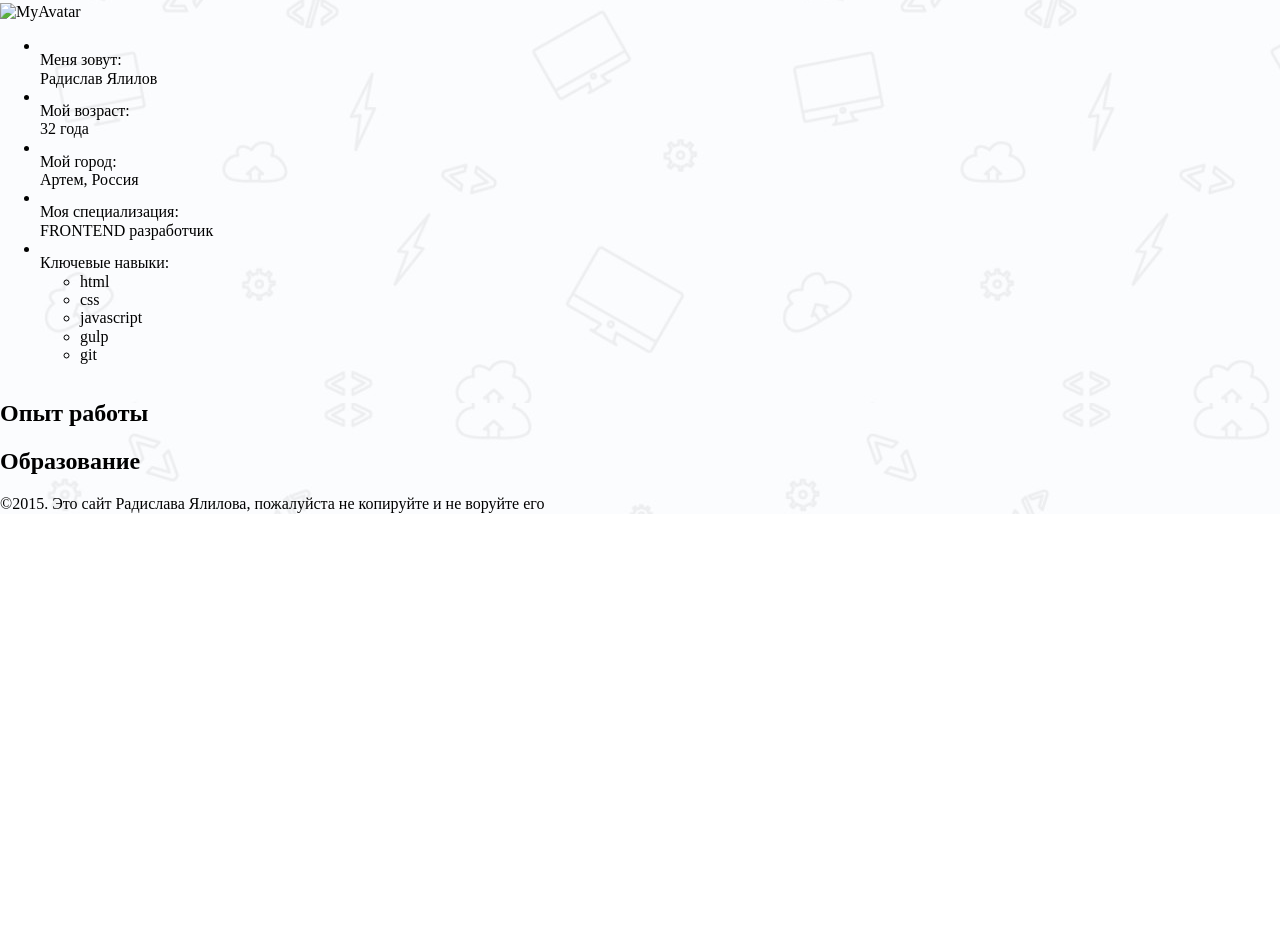
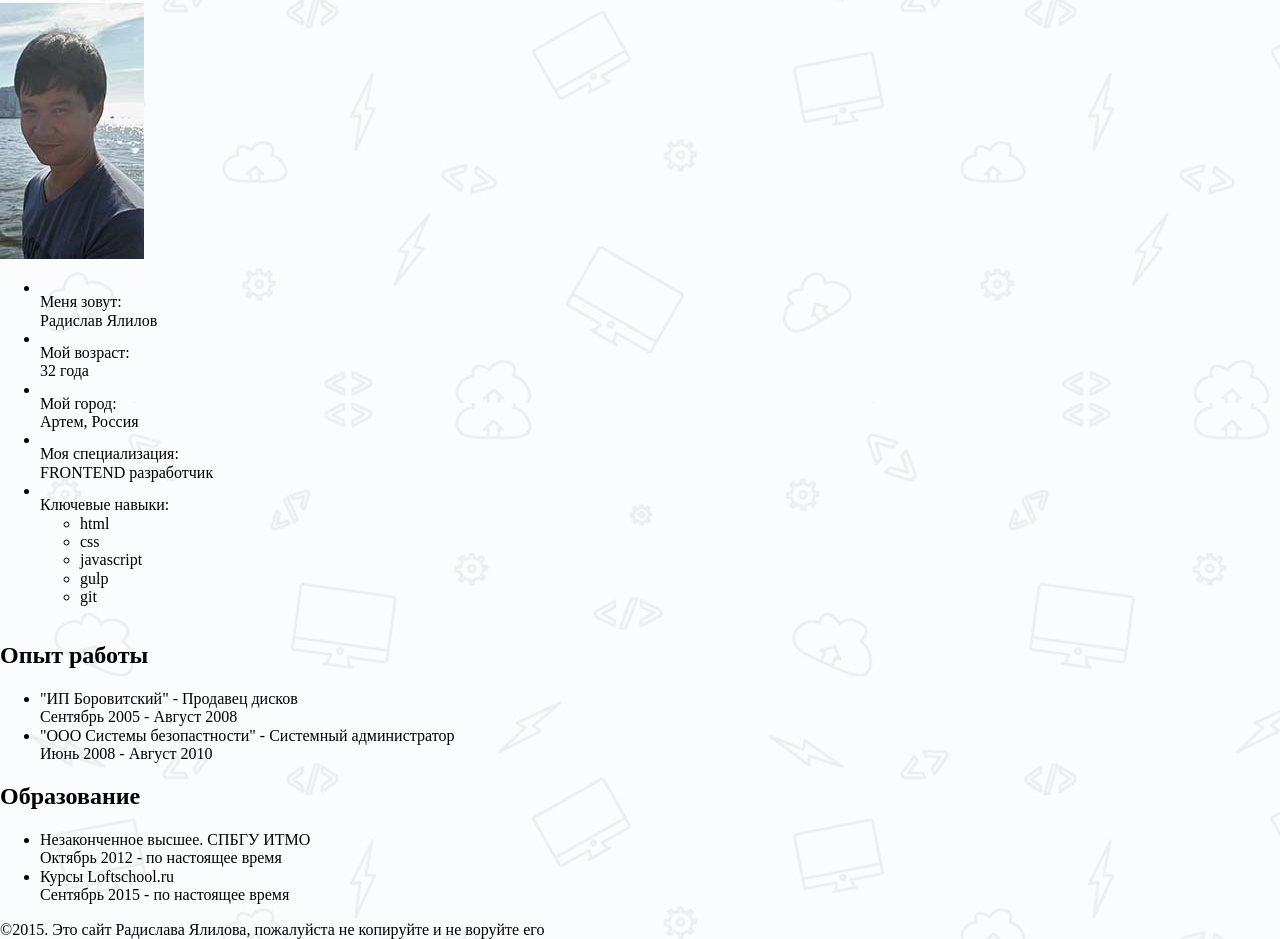
Before and after one commit to radislaw/portfolio, a website: page app/index.jade in a window 1280 px wide. Shown: the part 364-1303 px from the top of the page. Before the commit the page ends 878 px from the top, so only its background shows below. Drawn offline with nearby package versions, Linux system fonts and the light colour scheme; files that its build step writes are made by us from their sources; a web font is replaced by a local one.

Commit message:
Add info block

```diff
--- a/app/jade-includes/_info-block.jade
+++ b/app/jade-includes/_info-block.jade
@@ -4,7 +4,7 @@ section.variable-block
         .info__body.clearfix
             .image-wrap
                 .avatar-box
-                    img.avatar(src="img/avatar.png", alt="MyAvatar")
+                    img.avatar(src="img/avatar.jpg", alt="MyAvatar")
             .worksheet-wrap
                 ul.worksheet__list
                     li.worksheet__item.clearfix
@@ -30,5 +30,21 @@ section.variable-block
                                 li.skill-item git
     article.variable__block__info
         h2.info__header Опыт работы
+        .info__body
+            ul.about-box__list
+                li.about-box__item.icon-work
+                    .where "ИП Боровитский" - Продавец дисков
+                    .period Сентябрь 2005 - Август 2008
+                li.about-box__item.icon-work
+                    .where "ООО Системы безопастности" - Системный администратор
+                    .period Июнь 2008 - Август 2010
     article.variable__block__info
         h2.info__header Образование
+        .info__body
+            ul.about-box__list
+                li.about-box__item.icon-hat
+                    .where Незаконченное высшее. СПБГУ ИТМО
+                    .period Октябрь 2012 - по настоящее время
+                li.about-box__item.icon-page
+                    .where Курсы Loftschool.ru
+                    .period Сентябрь 2015 - по настоящее время
```
Also changed, not shown: app/index.html.
